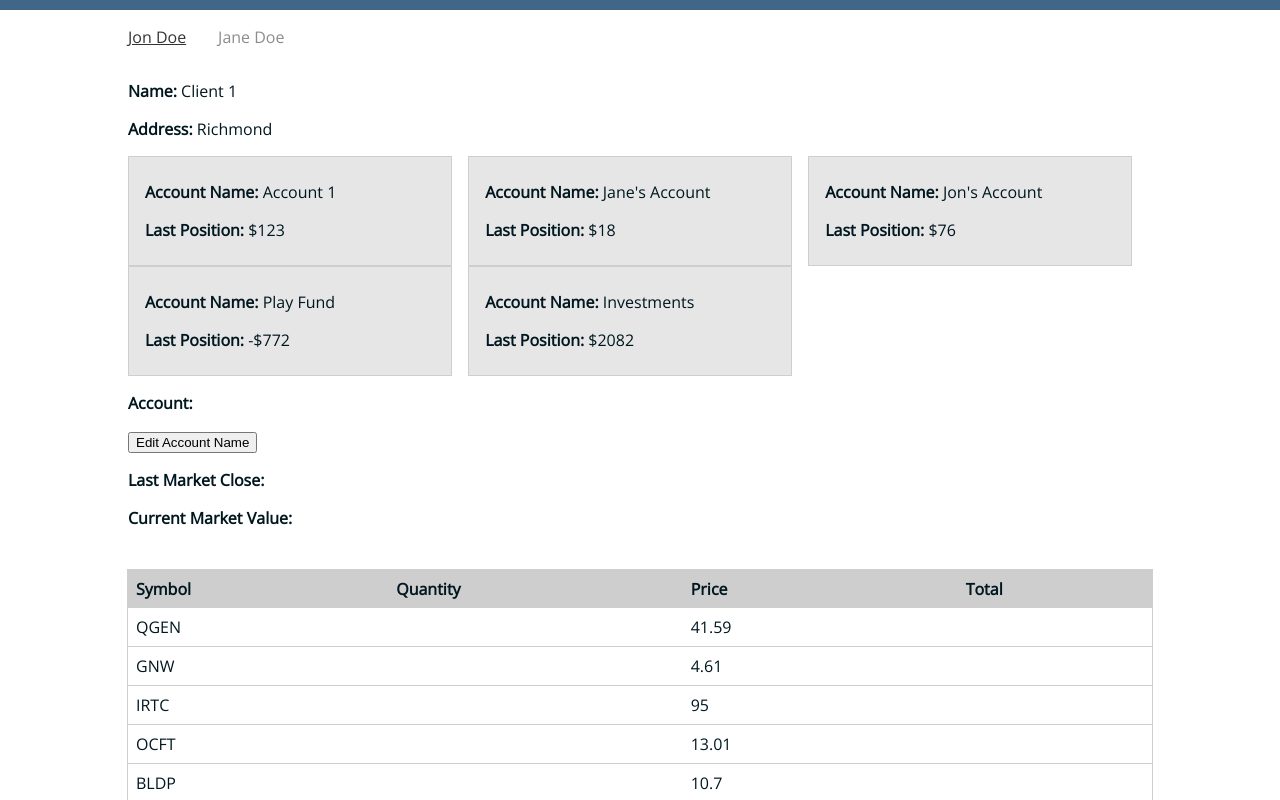
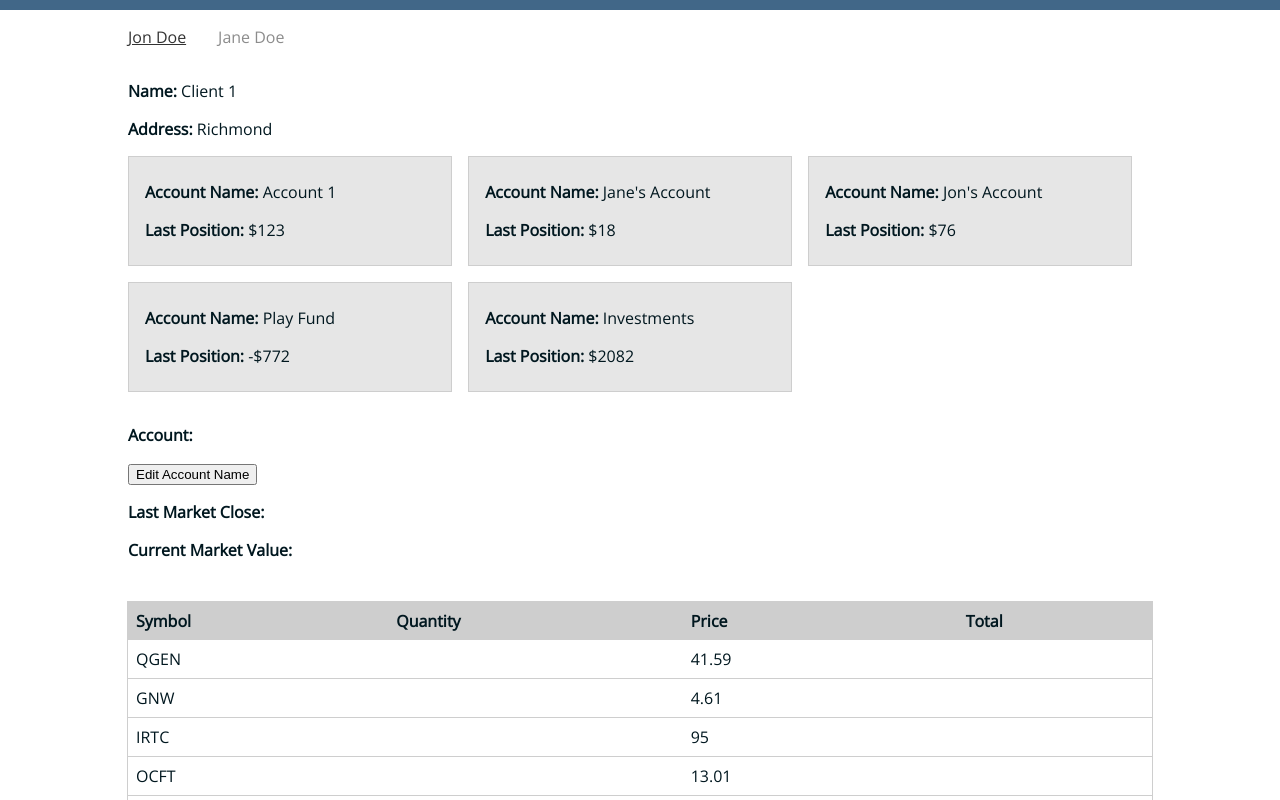
Before and after one commit to joelshaw/investing-app, an Angular app: page /accounts/1234 in a window 1280 px wide. Shown: the top 800 px of the page. Built offline with nearby package versions, Linux system fonts and the light colour scheme.

Commit message:
Adjusted account box margins

```diff
--- a/src/app/accounts/accounts.component.less
+++ b/src/app/accounts/accounts.component.less
@@ -5,7 +5,7 @@ margin: 0.5em 0 2.5em;
     display: inline-block;
     background: rgba(206, 206, 206, 0.5);
     border: 1px solid #cecece;
-    margin: 0 1em 0 0;
+    margin: 0 1em 1em 0;
     padding: 0.5em 1em;
     width: calc(85% / 3);
     transition: .1s linear all;
```
